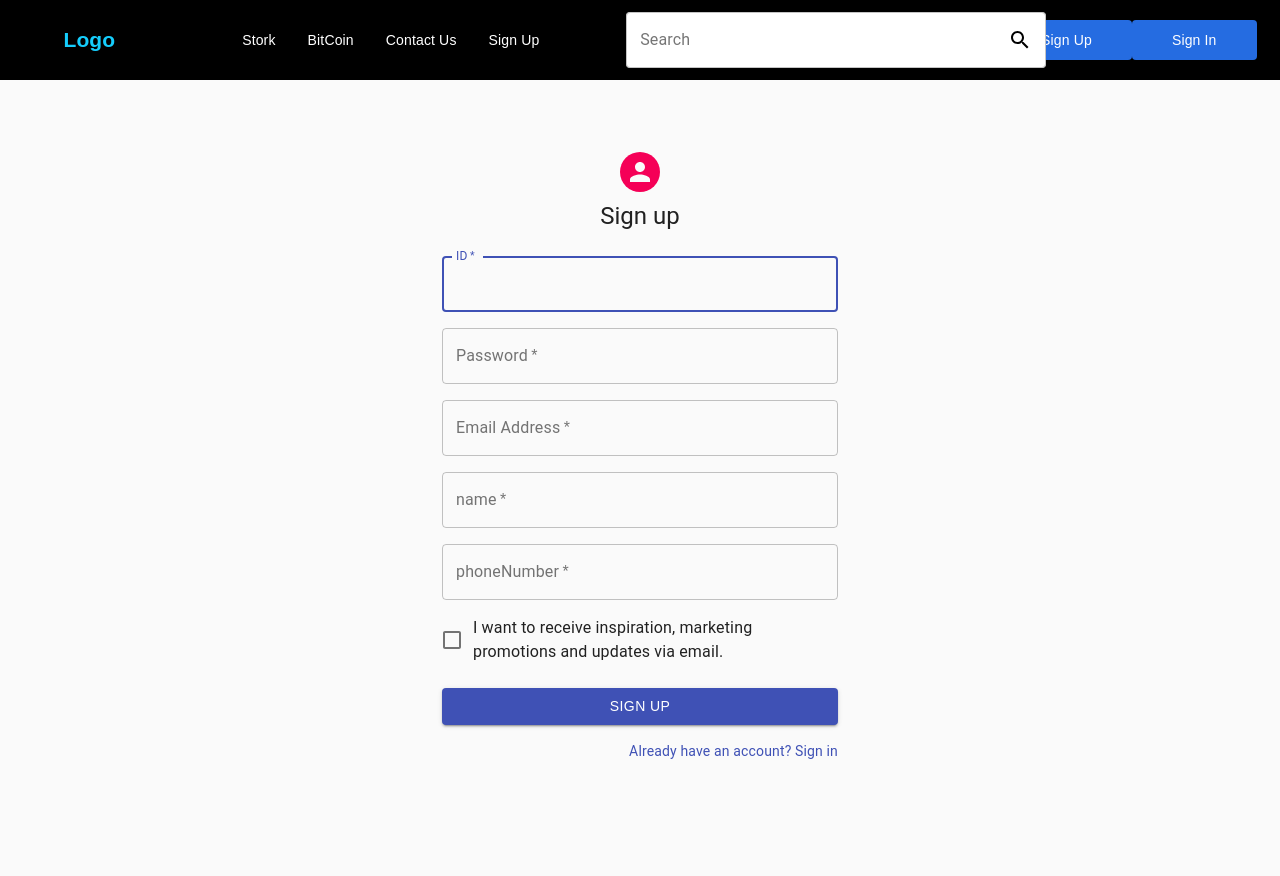
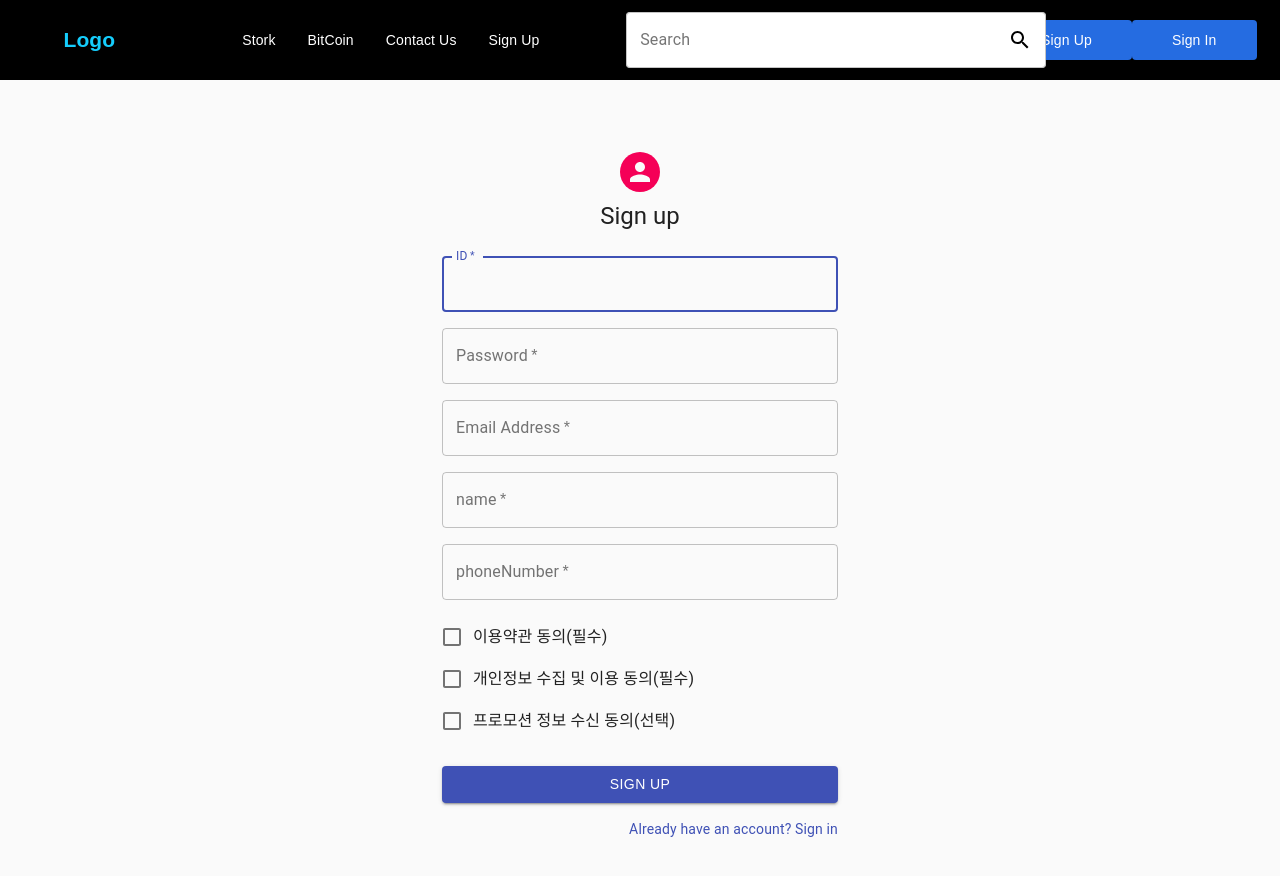
Before and after one commit to salvable/web-Stork, a React (Create React App) app: page /signUp in a window 1280 px wide. Shown: the top 876 px of the page. Before the commit the page ends 801 px from the top, so only its background shows below. Built offline with nearby package versions, Linux system fonts and the light colour scheme.

Commit message:
이용약관 체크박스 추가

```diff
--- a/src/Stork/Pages/sign-In&Up/sign-up.js
+++ b/src/Stork/Pages/sign-In&Up/sign-up.js
@@ -107,7 +107,15 @@ export default function SignUp() {
                         <Grid item xs={12}>
                             <FormControlLabel
                                 control={<Checkbox value="allowExtraEmails" color="primary" />}
-                                label="I want to receive inspiration, marketing promotions and updates via email."
+                                label="이용약관 동의(필수)"
+                            />
+                            <FormControlLabel
+                                control={<Checkbox value="allowExtraEmails" color="primary" />}
+                                label="개인정보 수집 및 이용 동의(필수)"
+                            />
+                            <FormControlLabel
+                                control={<Checkbox value="allowExtraEmails" color="primary" />}
+                                label="프로모션 정보 수신 동의(선택)"
                             />
                         </Grid>
                     </Grid>
```
